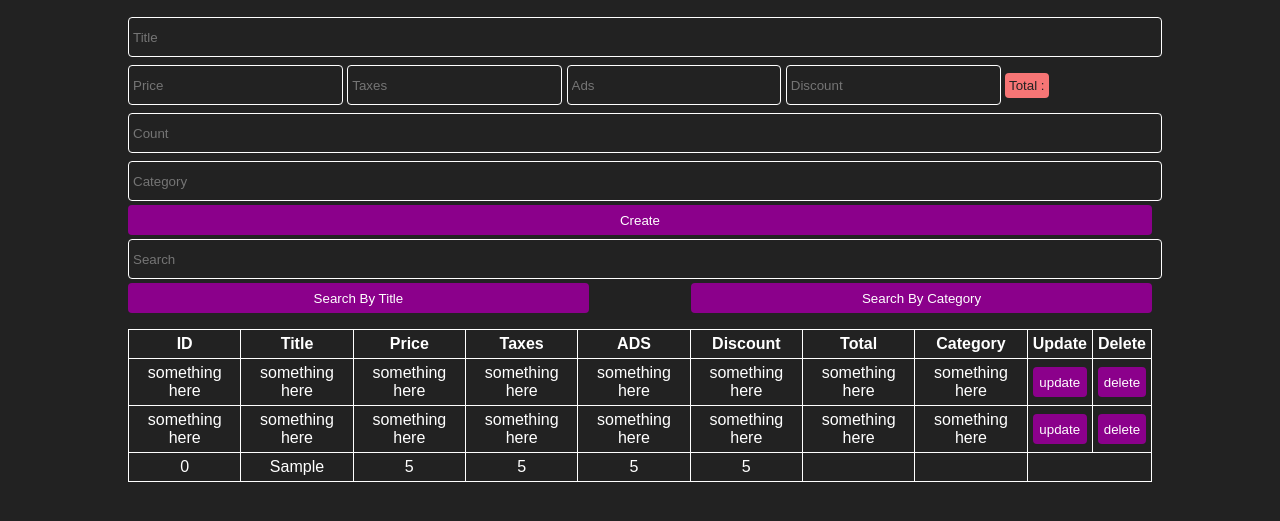
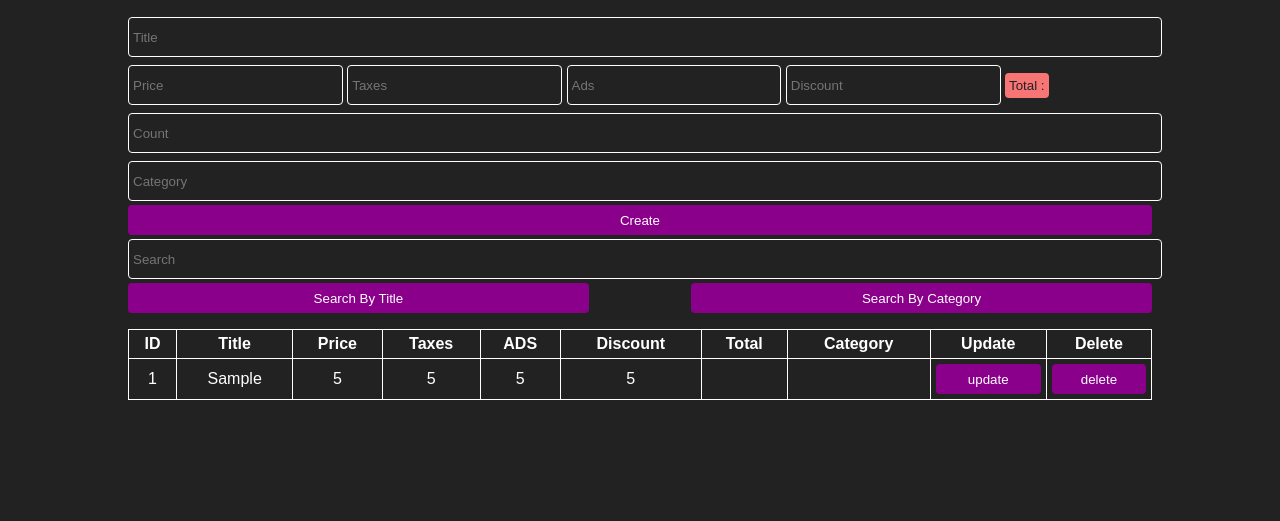
Before and after one commit to MohcineDev/CRUD-JS, a plain HTML site: page index.html in a window 1280 px wide. Both pictures are taken after typing "Sample", "5", "5", "5", "5", "5" into the empty fields and a click on the button "Create". Shown: the part 65-586 px from the top of the page. Drawn offline with Linux system fonts and the light colour scheme.

Commit message:
delete function

```diff
--- a/index.html
+++ b/index.html
@@ -59,38 +59,6 @@
 
                 <tbody>
 
-                    <tr>
-                        <td>something here</td>
-                        <td>something here</td>
-                        <td>something here</td>
-                        <td>something here</td>
-                        <td>something here</td>
-                        <td>something here</td>
-                        <td>something here</td>
-                        <td>something here</td>
-                        <td>
-                            <button id="update">update</button>
-                        </td>
-                        <td>
-                            <button id="delete">delete</button>
-                        </td>
-                    </tr>
-                    <tr>
-                        <td>something here</td>
-                        <td>something here</td>
-                        <td>something here</td>
-                        <td>something here</td>
-                        <td>something here</td>
-                        <td>something here</td>
-                        <td>something here</td>
-                        <td>something here</td>
-                        <td>
-                            <button id="update">update</button>
-                        </td>
-                        <td>
-                            <button id="delete">delete</button>
-                        </td>
-                    </tr>
                 </tbody>
 
             </table>
--- a/script.js
+++ b/script.js
@@ -10,7 +10,7 @@ const Submit = document.getElementById('submit')
 
 const Tbody = document.querySelector('table tbody')
 
-let idCount = 0
+let idCount = 1
 
 //////// create and append td
 const createTd = (value) => {
@@ -63,7 +63,6 @@ Submit.addEventListener('click', () => {
     }
 
     myProducts.push(product)
-    idCount++
 
     //save data  in local storage
     localStorage.setItem('products', JSON.stringify(myProducts))
@@ -80,6 +79,22 @@ const fillTable = () => {
     myProducts.forEach(item => {
         addTableRow(item)
     })
+
+}
+
+//delete
+const deleteItem = (id, btn) => {
+
+  btn.parentElement.parentElement.remove()
+    // let trs=document.querySelectorAll('table tr')
+    // trs[0].remove()
+
+    console.log(btn.dataset.rowid);
+let itemIndex=    myProducts.findIndex(item => item.id == btn.dataset.rowid)
+console.log('itemIndex : ', itemIndex);
+    myProducts.splice(itemIndex, 1)
+    localStorage.setItem('products', JSON.stringify(myProducts))
+    console.log('delete', id);
 }
 
 //add one table Row tr
@@ -95,8 +110,26 @@ const addTableRow = (item) => {
     let total = createTd(item.total)
     let category = createTd(item.category)
 
-    tr.append(id, title, price, tax, ads, discount, total, category)
+    //btns
+    let deleteTd = document.createElement('td')
+    let deleteBtn = document.createElement('button')
+    deleteTd.appendChild(deleteBtn)
+    deleteBtn.textContent = 'delete'
+    deleteBtn.setAttribute('id', 'delete')
+    deleteBtn.setAttribute('data-rowid', item.id)
+//delete item event
+    deleteBtn.addEventListener('click', () => deleteItem(item.id, deleteBtn))
+
+    let updateTd = document.createElement('td')
+    let updateBtn = document.createElement('button')
+    updateTd.appendChild(updateBtn)
+    updateBtn.textContent = 'update'
+    updateBtn.setAttribute('id', 'update')
+
+
+    tr.append(id, title, price, tax, ads, discount, total, category, updateTd, deleteTd)
     Tbody.appendChild(tr)
+    idCount++
 }
 
 //clear inputs
@@ -116,8 +149,6 @@ fillTable()
 
 //count
 
-//delete
-
 //update
 
 // search
```
Lines whose indentation alone changed are shown as unchanged.
